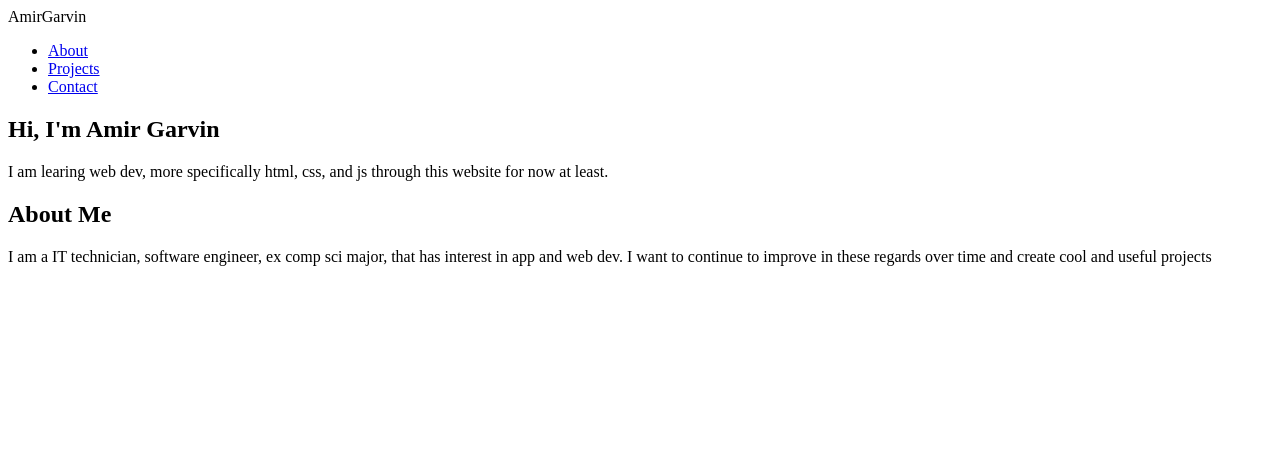
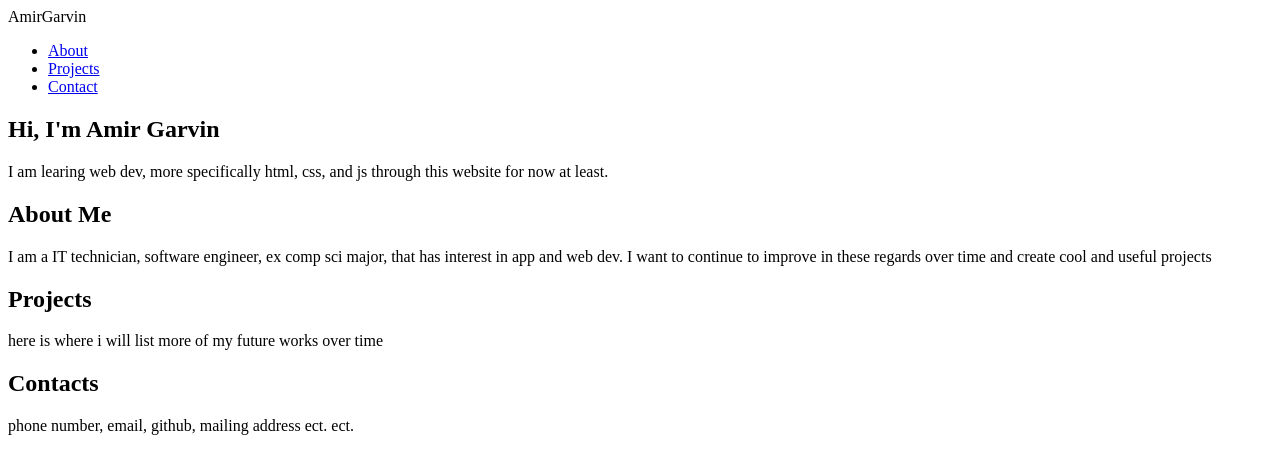
Before and after one commit to AmirGarvin/portfolio, a plain HTML site: page index.html in a window 1280 px wide. Drawn offline with Linux system fonts and the light colour scheme.

Commit message:
Added contacts and project sections with filler information for now

```diff
--- a/index.html
+++ b/index.html
@@ -30,9 +30,12 @@
 <p>I am a IT technician, software engineer, ex comp sci major, that has interest in app and web dev. I want to continue to improve in these regards over time and create cool and useful projects </p>
 </section>
 
-<section>
-  <h2>
+<section id="projects">
+  <h2>Projects</h2>
+  <p>here is where i will list more of my future works over time </p>
+</section>
 
-  </h2>
-
+<section id="contacts">
+  <h2>Contacts</h2>
+  <p>phone number, email, github,  mailing address ect. ect. </p>
 </section>
```
